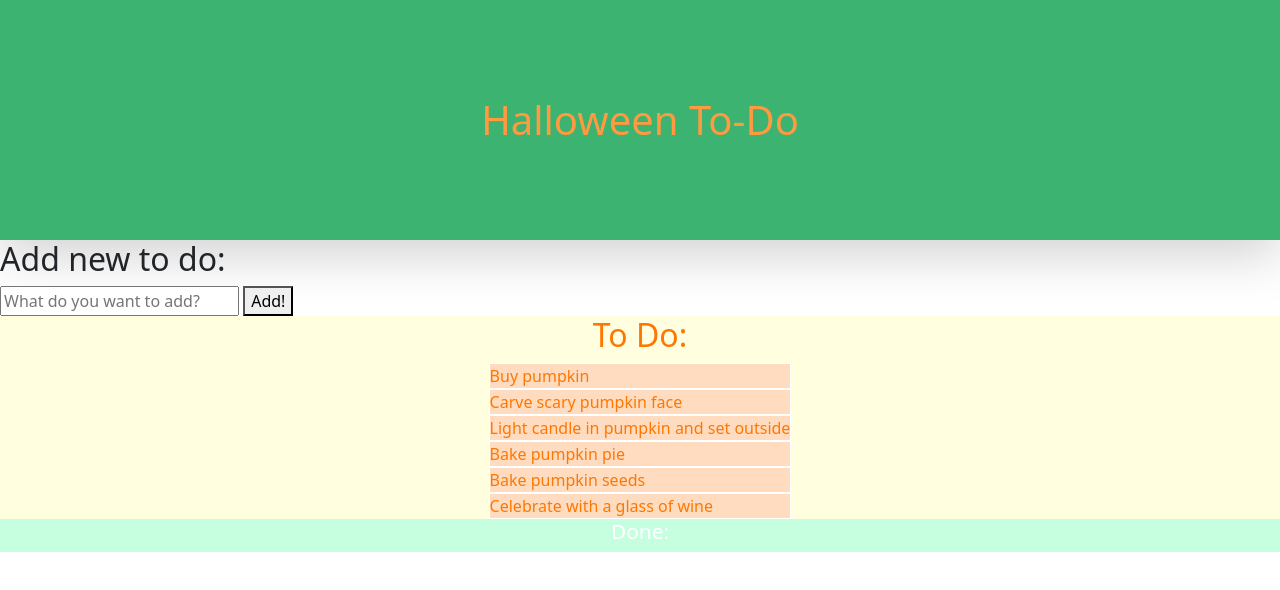
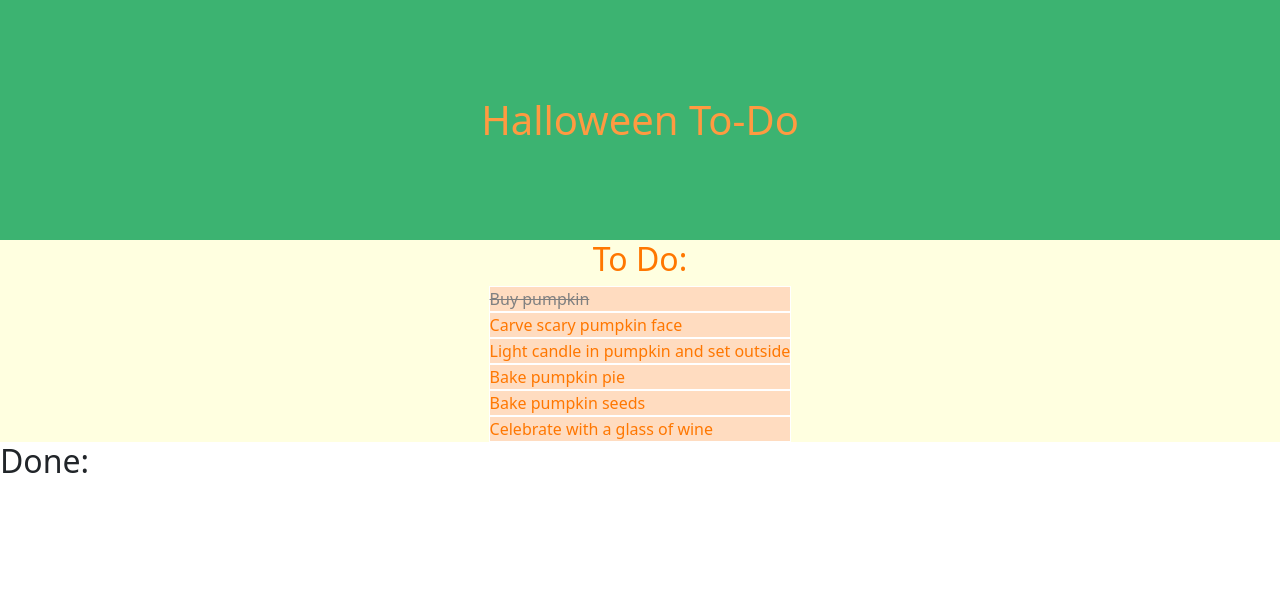
Before and after one commit to Ayngie/assignment-javascript-ToDo, a website built with Parcel: page src/index.html in a window 1280 px wide. Both pictures are taken after a click on the item "Buy pumpkin". Built offline with nearby package versions, Linux system fonts and the light colour scheme.

Commit message:
Nu finns en hårdkodad lista, som är klickbbara, som när de klickas på blir överstrukna.

```diff
--- a/src/index.html
+++ b/src/index.html
@@ -23,12 +23,12 @@
     </header>
     <main>
       <section id="addNew">
-        <h2 id="addNewH2">Add new to do:</h2>
+        <!-- <h2 id="addNewH2">Add new to do:</h2>
         <input
           type="text"
           id="userInput"
           placeholder="What do you want to add?" />
-        <button type="button" id="addButton">Add!</button>
+        <button type="button" id="addButton">Add!</button> -->
         <!-- <ul></ul> -->
       </section>
       <section id="toDoContainer">
--- a/src/js/main.js
+++ b/src/js/main.js
@@ -3,7 +3,7 @@
 let myHeader = document.getElementById("myHeader"); //hämtar min header-tag.
 const myH1 = document.createElement("h1"); //skapar en h1
 myH1.innerHTML = "Halloween To-Do"; //ger min h1 innehåll.
-myH1.className = "myH1 shadow-lg"; //ger min h1 class .myH1 samt .shadow.lg
+myH1.className = "myH1"; //ger min h1 class .myH1 samt ville ge .shadow-lg men den ville inte.
 myHeader.appendChild(myH1); //lägger i / visar upp min h1 i min html (i header-tagen).
 
 let className = myH1.className; //tilldela variabel för att kunna kolla mina klassnamn på min H1
@@ -28,6 +28,7 @@ class HalloweenToDo {
   //Skapar en klass som jag sedan kan skapa mina tasks med.
   constructor(task) {
     this.task = task;
+    this.completed = false;
   }
 }
 
@@ -43,6 +44,10 @@ myTasks.push(new HalloweenToDo("Celebrate with a glass of wine"));
 
 /*------- for-loop för att skapa li -------*/
 
+function createLi() {
+  //funktion för min for loop så att jag kan köra loopen igen senare när objekt blivit iklickade.
+  myToDoUl.innerHTML = "";
+
   for (let i = 0; i < myTasks.length; i++) {
     //loopa igenom mina tasks i denna loop för att:
     console.log(myTasks[i]);
@@ -50,19 +55,30 @@ for (let i = 0; i < myTasks.length; i++) {
     let loopedTask = document.createElement("li"); //skapa li. (Låt loopedTask vara en li som vi skapar).
     loopedTask.innerHTML = myTasks[i].task; //skriver ut värdet av min task i min li. (Låt min li innehålla (en string som är) värdet av objektet task i listan myTasks).
     loopedTask.classList.add("clickable"); //lägg till klassen .clickable på min li, för möljighet till styling i CSS/SCSS.
+
+    if (myTasks[i].completed) {
+      loopedTask.classList.add("styla"); //lägg till klassen .styla på min li, för möljighet till styling i CSS/SCSS.
+    }
+
     loopedTask.addEventListener("click", () => {
       //anonym funktion = gör så att vi kan anropa vår funktion och skicka med värden!
       //lyssna på min li efter klick-händelse.
-    handleClick(myTasks[i]); //anropa funktion för att hantera vad som ska ske vid klick på min li, och skicka med ett värde: värdet är vilken task som klickats på.
+      handleClick(myTasks[i]); //anropa funktion (för att hantera vad som ska ske vid klick på min li) med paranteser (för att kunna skicka med ett värde: värdet är vilken task som klickats på).
     });
     myToDoUl.appendChild(loopedTask); //lägger till li i min ul (myToDoUL).
   }
+}
+
+createLi(); //nu körs denna funktion o mina li skapas (då min loop körs).
 
 /*------- funktion för klick-händelsen -------*/
 
 function handleClick(loopedTask) {
   //funktion för vad som ska ske när användaren klickar på en loopedTask.
+  loopedTask.completed = true; //när min task är klickad på ändras den till completed = true (defaultvärde var completed = false).
+
   console.log("You clicked on: ", loopedTask); //skriv ut i console vilken task användaren klickade på.
+  createLi();
 }
 
 /*------- Done - section  -------*/
--- a/src/scss/main.scss
+++ b/src/scss/main.scss
@@ -44,14 +44,20 @@ ul {
 }
 
 /*Done*/
-#doneContainer {
-    background-color: rgb(197, 255, 223);
-    color: white;
-    display: flex;
-    flex-direction: column;
-    align-items: center;
+
+.styla {
+    color: grey;
+    text-decoration: line-through;
 }
 
-.doneH2 {
-    font-size: 1.3em;
-}
+// #doneContainer {
+//     background-color: rgb(197, 255, 223);
+//     color: white;
+//     display: flex;
+//     flex-direction: column;
+//     align-items: center;
+// }
+
+// .doneH2 {
+//     font-size: 1.3em;
+// }
```
Lines whose indentation alone changed are shown as unchanged.
